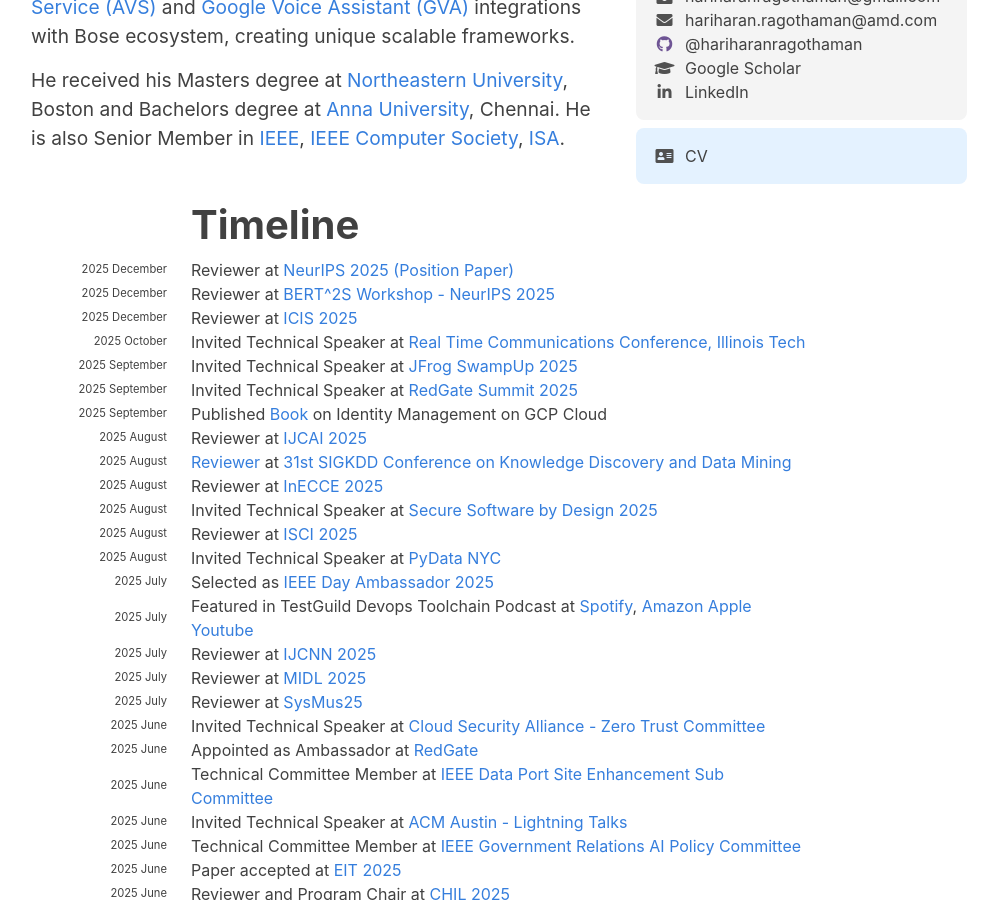
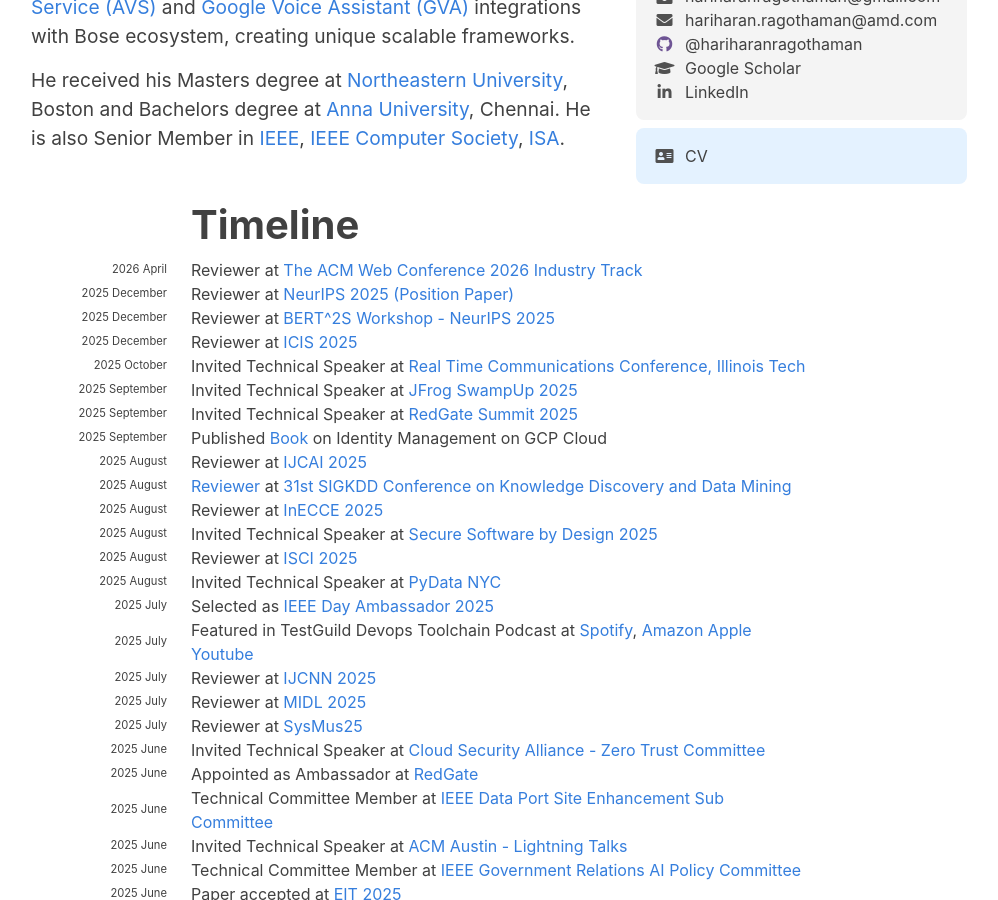
Before and after one commit to hariharanragothaman/hariharanragothaman.github.io, a Jekyll site: the page built from index.md, in a window 1280 px wide and 900 px high, scrolled down 628 px. Shown: the whole window, without its empty margins (141-1139 px from the left). Built offline with Jekyll 4.4.1, drawn with Linux system fonts in a browser that asks for light colours; nearby versions of some CDN libraries; some web fonts are replaced.

Commit message:
Polishes and Updates

```diff
--- a/_data/news.yaml
+++ b/_data/news.yaml
@@ -1,6 +1,11 @@
 # For Reviewing - 'month' is when the event o(or) conference happened.
 # For Papers - 'month' is when the conference happened for conferences | For Journals when it was accepted.
 # For other events 'month' is exactly when the event occured.
+
+#-------------------------------------------- April  ------------------------------------------------------------------------------------------------------------------------------------------------------
+- year: 2026
+  year-extra: April
+  description: Reviewer at  <a href="https://www2026.thewebconf.org/"> The ACM Web Conference 2026 Industry Track </a>
 
 #-------------------------------------------- December  ------------------------------------------------------------------------------------------------------------------------------------------------------
 - year: 2025
```
